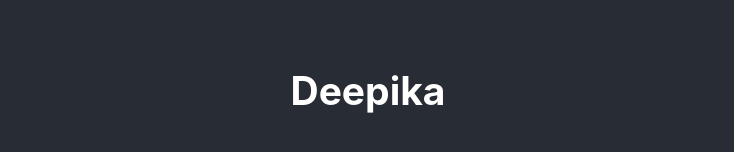
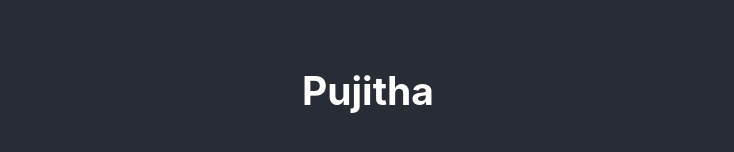
Before and after one commit to saideepika145/amplifyapp, a React (Create React App) app: page / in a window 1280 px wide. Shown: the part 536-688 px from the top of the page, without its empty margins (272-1006 px from the left). Built offline with nearby package versions, Linux system fonts and the light colour scheme.

Commit message:
Update App.js

```diff
--- a/src/App.js
+++ b/src/App.js
@@ -8,7 +8,7 @@ function App() {
       <header className="App-header">
         <img src={logo} className="App-logo" alt="logo" />
         <h1>Welcome to CCIOT Skilling</h1>
-        <h2>Deepika</h2>
+        <h2>Pujitha</h2>
       </header>
     </div>
   );
```
